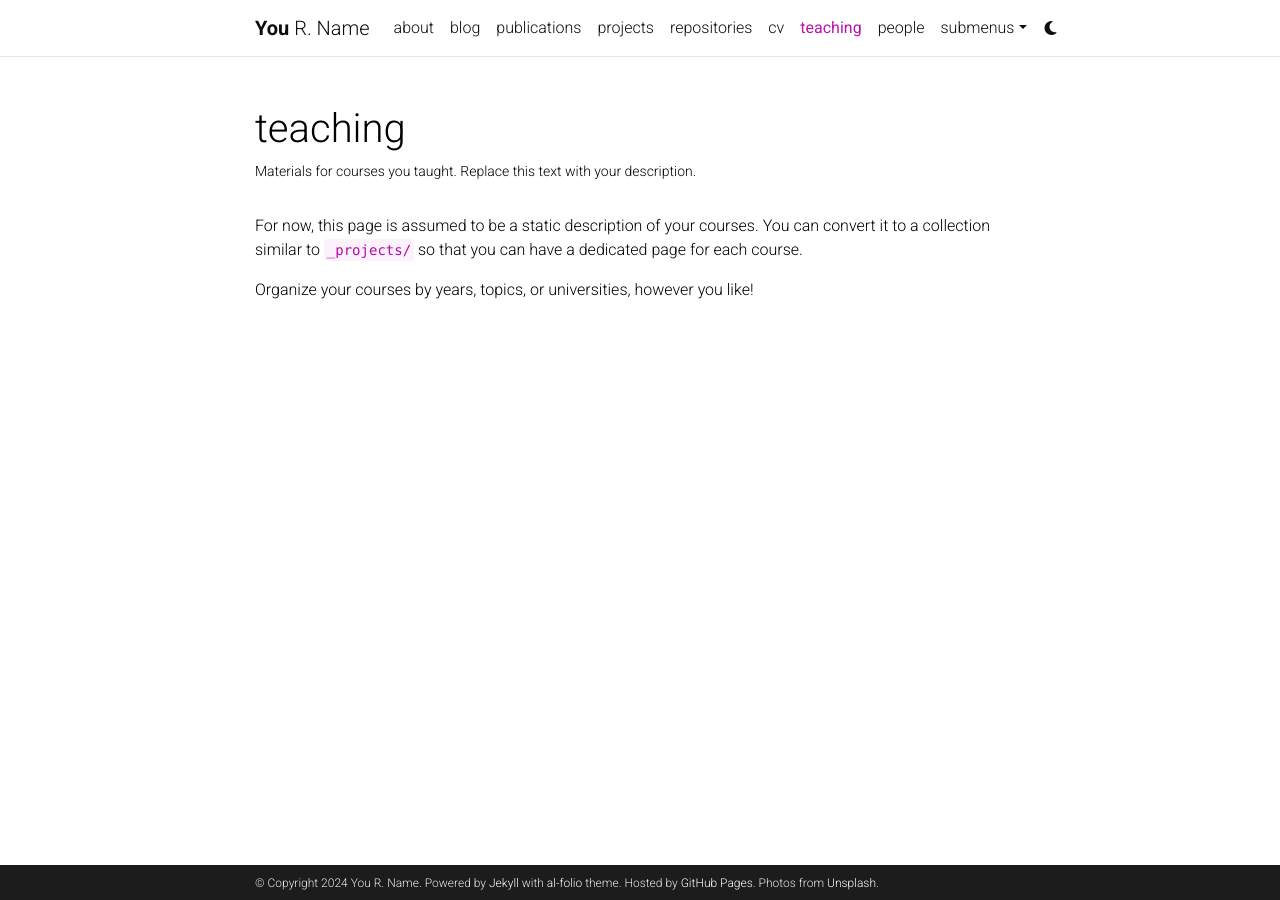
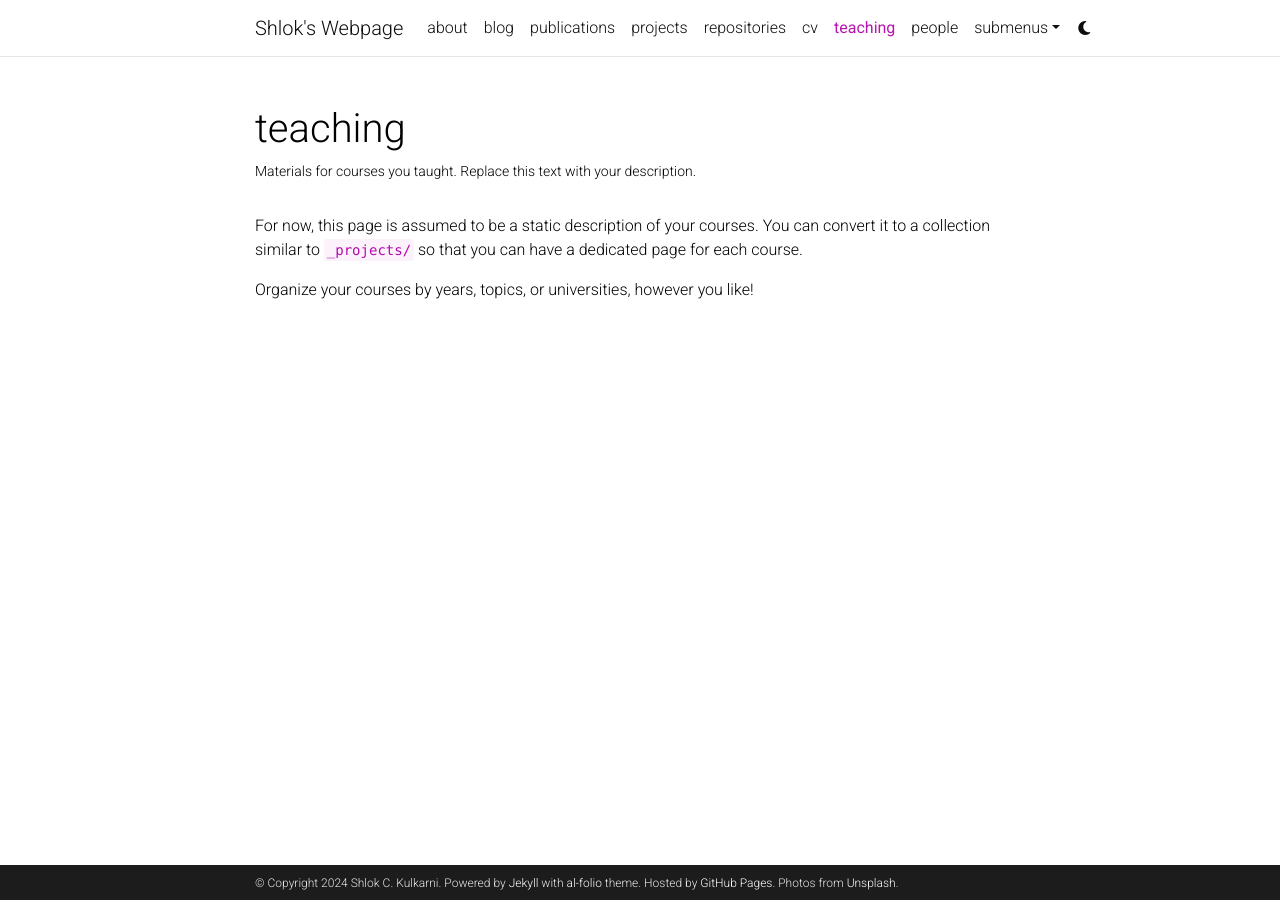
Before and after one commit to shlok-kulkarni/shlok-kulkarni.github.io, a Jekyll site: the page built from _pages/teaching.md, in a window 1280 px wide. Built offline with Jekyll 4.4.1, drawn with Linux system fonts in a browser that asks for light colours; comment, search, counter and statistics services are not loaded; a style sheet for code colours, icons or effects is not loaded.

```diff
--- a/_config.yml
+++ b/_config.yml
@@ -2,11 +2,11 @@
 # Site settings
 # -----------------------------------------------------------------------------
 
-title: blank # the website title (if blank, full name will be used instead)
-first_name: You
-middle_name: R.
-last_name: Name
-email: you@example.com
+title: Shlok's Webpage # the website title (if blank, full name will be used instead)
+first_name: Shlok
+middle_name: C.
+last_name: Kulkarni
+email: shlokkulkarni6@gmail.com
 description: > # the ">" symbol means to ignore newlines until "footer_text:"
   A simple, whitespace theme for academics. Based on [*folio](https://github.com/bogoli/-folio) design.
 footer_text: >
```
Also changed, not shown: _pages/about.md (+1 -1 lines).
